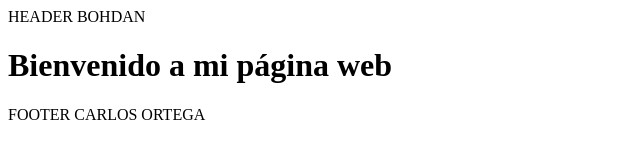
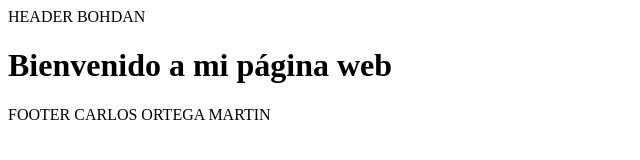
Before and after one commit to bohdan110/PRACTICA1, a plain HTML site: page index.html in a window 1280 px wide. Shown: the full height of the page, 0-640 px from the left. Drawn offline with Linux system fonts and the light colour scheme.

Commit message:
Edicion footer

```diff
--- a/index.html
+++ b/index.html
@@ -9,6 +9,6 @@
      </head>
      <body>
        <h1>Bienvenido a mi página web</h1>
-       <footer>FOOTER CARLOS ORTEGA</footer>
+       <footer>FOOTER CARLOS ORTEGA MARTIN</footer>
      </body>
 </html>
```
